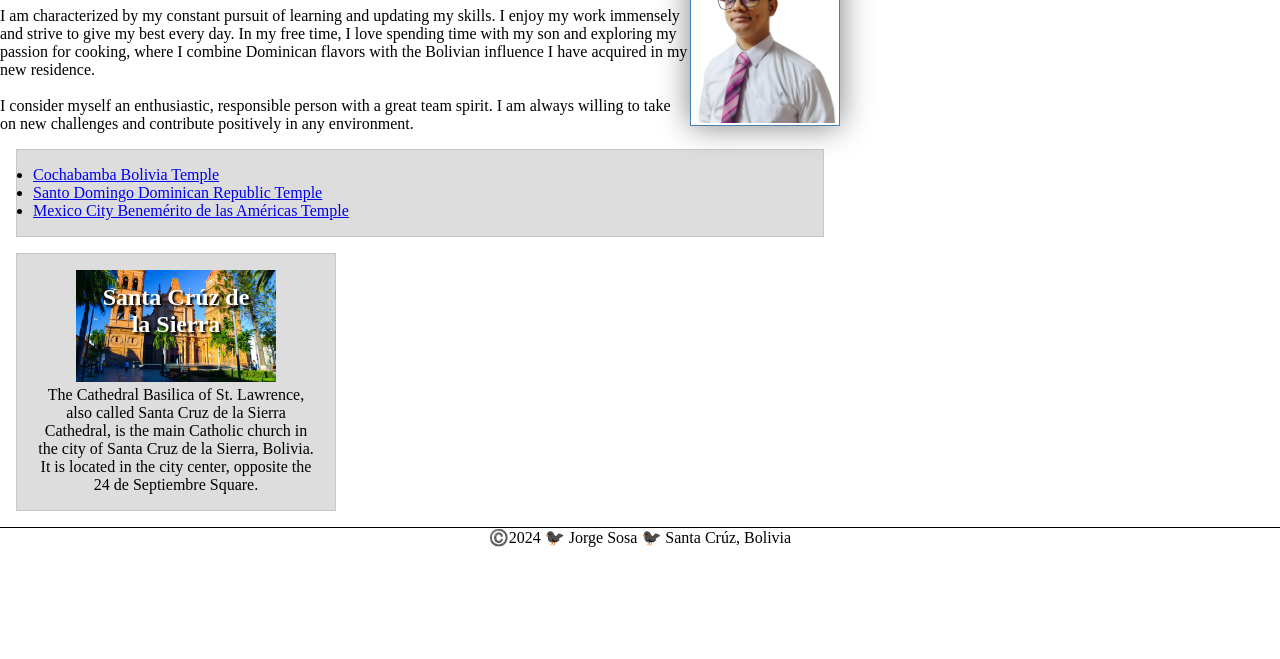
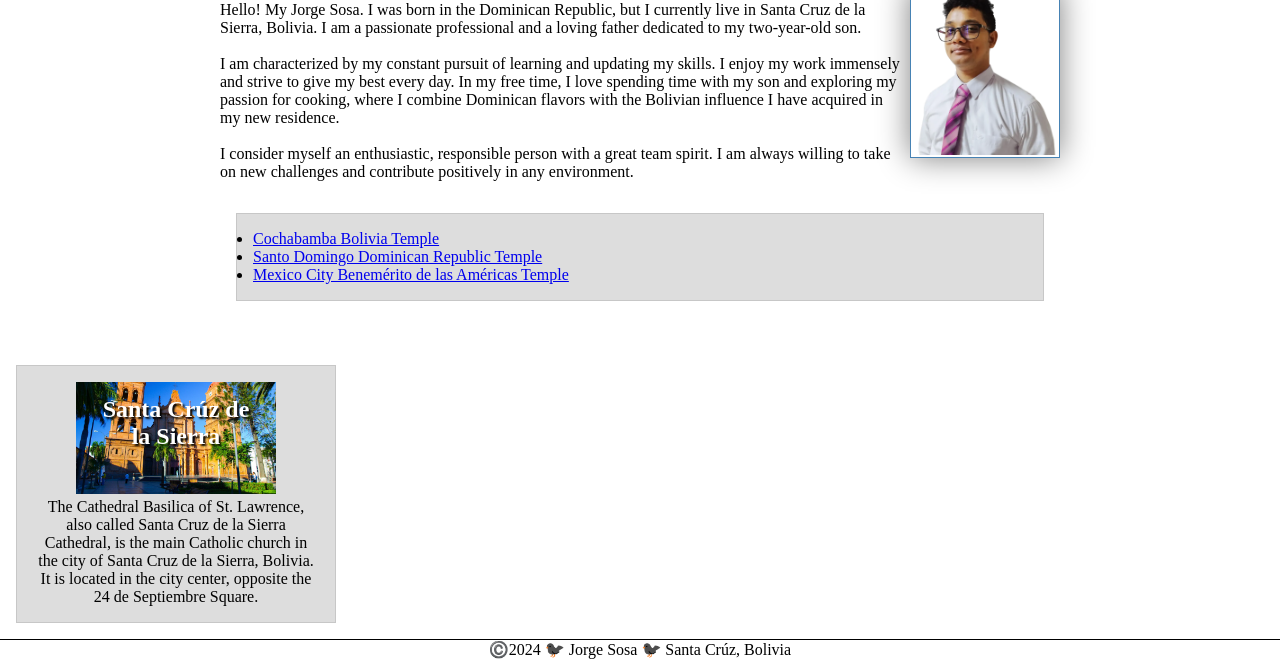
Before and after one commit to Joregesosa/wdd130, a plain HTML site: page index.html in a window 1280 px wide. Shown: the part 394-1053 px from the top of the page. Before the commit the page ends 941 px from the top, so only its background shows below. Drawn offline with Linux system fonts and the light colour scheme.

Commit message:
fix style error and add some updates

```diff
--- a/styles/styles.css
+++ b/styles/styles.css
@@ -19,6 +19,12 @@ h1 {
     color: steelblue;
 }
 
+main {
+    padding: 2rem 0;
+    max-width: 840px;
+    margin: 0 auto;
+}
+
 main img {
     width: 150px;
     height: auto;
@@ -26,14 +32,11 @@ main img {
     padding: 2px;
     box-shadow: 0 0 30px gray;
     float: right;
+    margin-left: .25rem;
 }
 
-p {
-    padding: 10px;
-}
-
-main {
-    max-width: 840px;
+main p {
+    padding: 1rem 0;
 }
 
 aside {
@@ -51,7 +54,7 @@ aside h2 {
     position: absolute;
     top: 30px;
     left: 50%;
-    translate: -50%;
+    transform: translateX(-50%);
     color: white;
     text-shadow: 2px 2px 2px black;
 }
```
